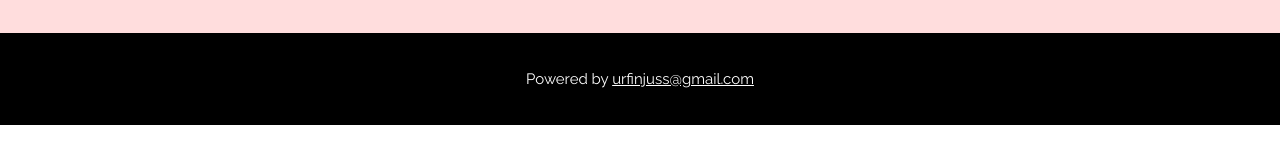
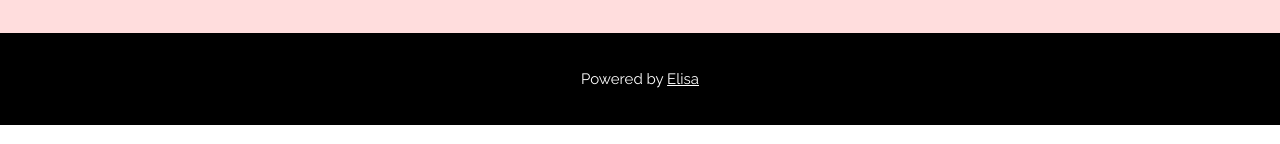
Before and after one commit to elis-11/invitation, a plain HTML site: page index.html in a window 1280 px wide. Shown: the part 3879-4023 px from the top of the page. Drawn offline with nearby package versions, Linux system fonts and the light colour scheme.

```diff
--- a/index.html
+++ b/index.html
@@ -116,7 +116,7 @@ p {line-height: 2}
 
 <!-- Footer -->
 <footer class="w3-center w3-black w3-padding-16">
-  <p>Powered by <a href="//www.bing.com"> urfinjuss@gmail.com</a></p>
+  <p>Powered by <a href="https://github.com/elis-11"> Elisa</a></p>
 </footer>
 <div class="w3-hide-small" style="margin-bottom:32px"> </div>
 
```
